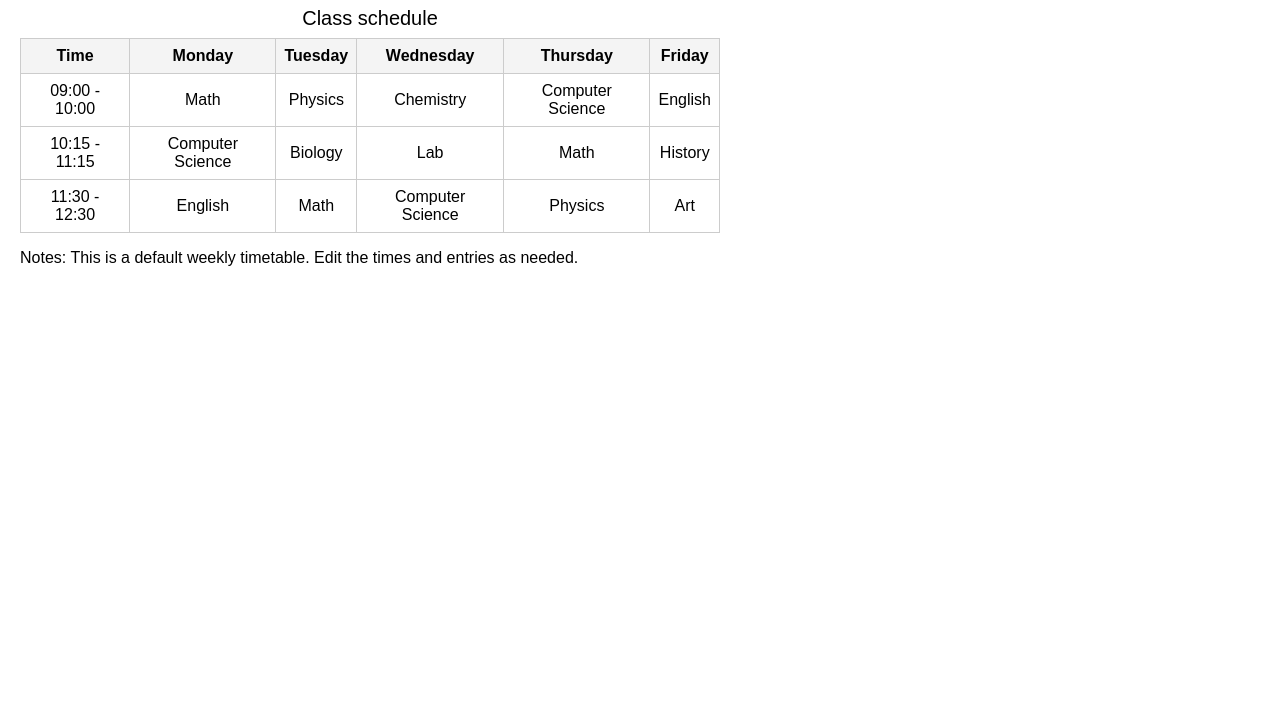
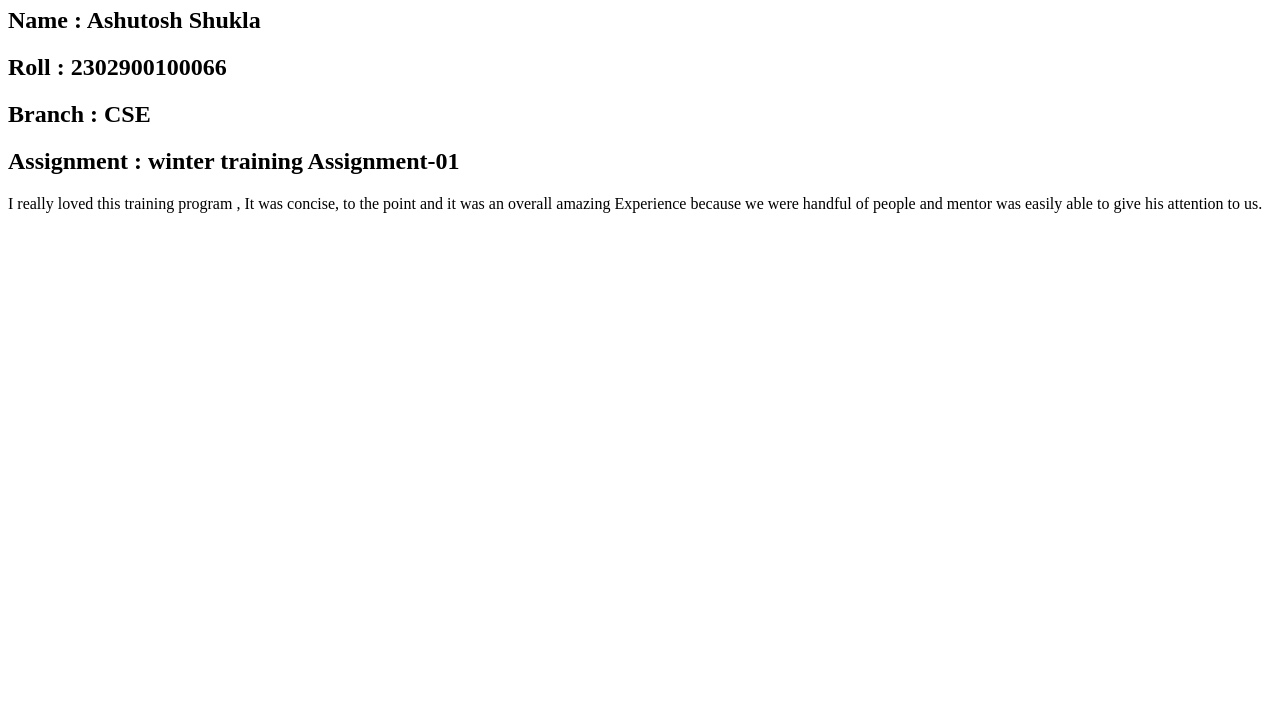
Before and after one commit to Ashut2/Ashutosh_Shukla_066-WT, a plain HTML site: page index.html in a window 1280 px wide. Shown: the part 73-800 px from the top of the page. Drawn offline with Linux system fonts and the light colour scheme.

Commit message:
fixed new feature branch html file

```diff
--- a/index.html
+++ b/index.html
@@ -2,56 +2,15 @@
 <html lang="en">
 <head>
   <meta charset="utf-8">
-  <title>Weekly Timetable</title>
-  <style>
-    body { font-family: Arial, sans-serif; margin: 20px; }
-    table { border-collapse: collapse; width: 100%; max-width: 700px; }
-    th, td { border: 1px solid #ccc; padding: 8px; text-align: center; }
-    th { background: #f4f4f4; }
-    caption { font-size: 1.25em; margin-bottom: 8px; }
-  </style>
+  <title>Basic Information</title>
 </head>
 <body>
-  <h1>Weekly Timetable</h1>
-  <table>
-    <caption>Class schedule</caption>
-    <thead>
-      <tr>
-        <th>Time</th>
-        <th>Monday</th>
-        <th>Tuesday</th>
-        <th>Wednesday</th>
-        <th>Thursday</th>
-        <th>Friday</th>
-      </tr>
-    </thead>
-    <tbody>
-      <tr>
-        <td>09:00 - 10:00</td>
-        <td>Math</td>
-        <td>Physics</td>
-        <td>Chemistry</td>
-        <td>Computer Science</td>
-        <td>English</td>
-      </tr>
-      <tr>
-        <td>10:15 - 11:15</td>
-        <td>Computer Science</td>
-        <td>Biology</td>
-        <td>Lab</td>
-        <td>Math</td>
-        <td>History</td>
-      </tr>
-      <tr>
-        <td>11:30 - 12:30</td>
-        <td>English</td>
-        <td>Math</td>
-        <td>Computer Science</td>
-        <td>Physics</td>
-        <td>Art</td>
-      </tr>
-    </tbody>
-  </table>
-  <p style="max-width:700px;">Notes: This is a default weekly timetable. Edit the times and entries as needed.</p>
+  <h1>Information</h1>
+  <h2>Name : Ashutosh Shukla</h2>
+  <h2>Roll : 2302900100066</h2>
+  <h2>Branch : CSE</h2>
+  <h2>Assignment : winter training Assignment-01</h2>
+  <p>I really loved this training program , It was concise, to the point and it was an overall
+    amazing Experience because we were handful of people and mentor was easily able to give his attention to us.</p>
 </body>
 </html>
```
